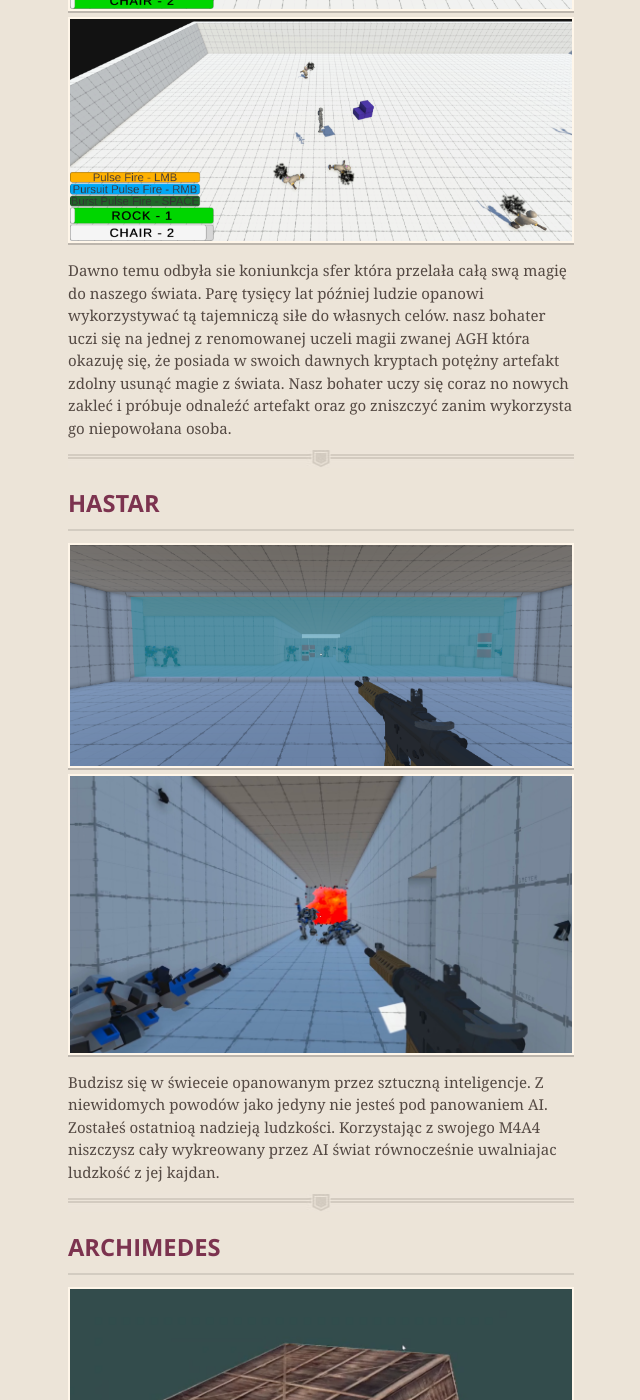
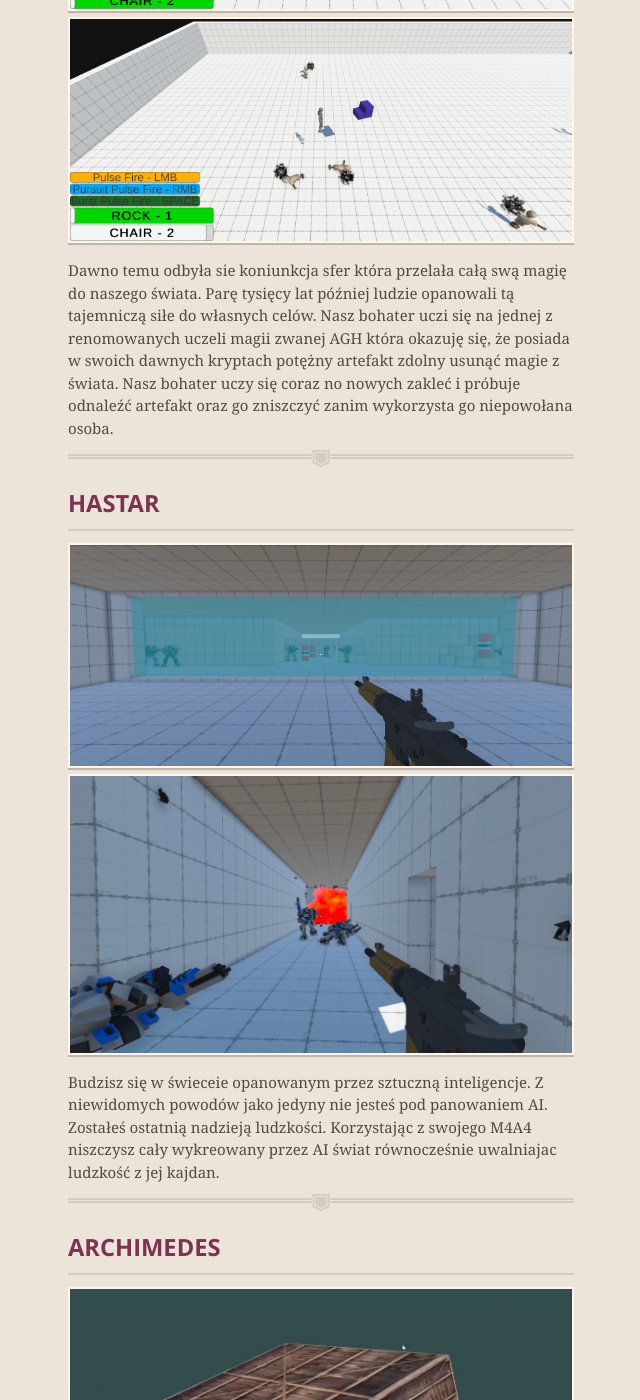
Before and after one commit to AGH-Code-Industry/AGH-Code-Industry.github.io, a Jekyll site: the page built from index.md, in a window 1280 px wide and 1400 px high, scrolled down 1604 px. Shown: the whole window, without its empty margins (319-959 px from the left). Built offline with Jekyll 4.4.1, drawn with Linux system fonts in a browser that asks for light colours; the repository's description, which GitHub fills in, is left out; our own code applies the rules of GitHub Pages for plain Markdown files; some of the changed text lies outside the part shown.

Commit message:
poprawa tekstu

```diff
--- a/index.md
+++ b/index.md
@@ -26,7 +26,7 @@
 ![Zdjęcie](/images/ams.png)
 ![Zdjęcie](/images/ams2.png)
 
-Dawno temu odbyła sie koniunkcja sfer która przelała całą swą magię do naszego świata. Parę tysięcy lat później ludzie opanowi wykorzystywać tą tajemniczą siłe do własnych celów. nasz bohater uczi się na jednej z renomowanej uczeli magii zwanej AGH która okazuję się, że posiada w swoich dawnych kryptach potężny artefakt zdolny usunąć magie z świata. Nasz bohater uczy się coraz no nowych zakleć i próbuje odnaleźć artefakt oraz go zniszczyć zanim wykorzysta go niepowołana osoba.
+Dawno temu odbyła sie koniunkcja sfer która przelała całą swą magię do naszego świata. Parę tysięcy lat później ludzie opanowali tą tajemniczą siłe do własnych celów. Nasz bohater uczi się na jednej z renomowanych uczeli magii zwanej AGH która okazuję się, że posiada w swoich dawnych kryptach potężny artefakt zdolny usunąć magie z świata. Nasz bohater uczy się coraz no nowych zakleć i próbuje odnaleźć artefakt oraz go zniszczyć zanim wykorzysta go niepowołana osoba.
 
 ---
 
@@ -35,7 +35,7 @@
 ![Zdjęcie](/images/hastar.png)
 ![Zdjęcie](/images/hastar2.jpg)
 
-Budzisz się w świeceie opanowanym przez sztuczną inteligencje. Z niewidomych powodów jako jedyny nie jesteś pod panowaniem AI. Zostałeś ostatnioą nadzieją ludzkości. Korzystając z swojego M4A4 niszczysz cały wykreowany przez AI świat równocześnie uwalniajac ludzkość z jej kajdan.
+Budzisz się w świeceie opanowanym przez sztuczną inteligencje. Z niewidomych powodów jako jedyny nie jesteś pod panowaniem AI. Zostałeś ostatnią nadzieją ludzkości. Korzystając z swojego M4A4 niszczysz cały wykreowany przez AI świat równocześnie uwalniajac ludzkość z jej kajdan.
 
 ---
 
@@ -100,7 +100,7 @@
 
 # Eventy
 
-- ## hackathon
+- ## Hackathon
 
   Całedobowe kodzenie gier to nie jest problem dla naszych członków. U nas możesz zebrać własny team z którym spędzisz niezapomiane noce projektując grę oraz walcząc z snem z energetykiem w ręce.
 
@@ -130,7 +130,7 @@
   ![Zdjęcie](/images/wyjazd.jpg)
   ![Zdjęcie](/images/wyjazd3.jpg)
 
-  Organizujemy przeróżne wyjazdy intergracyjne. Jednym z nich był 3-dniowy wyjazd do Poronina gdzie wszysycy mogli zaznać przepięknych górskich krajobrazów jak i szmpańsko się bawić na wieczornych imperzach
+  Organizujemy przeróżne wyjazdy intergracyjne. Jednym z nich był 3-dniowy wyjazd do Poronina gdzie wszysycy mogli zaznać przepięknych górskich krajobrazów jak i szmpańsko się bawić na wieczornych imperzach.
 
 # Zarząd
 
```
Also changed, not shown: other parts of index.md (+5 -5 lines).
